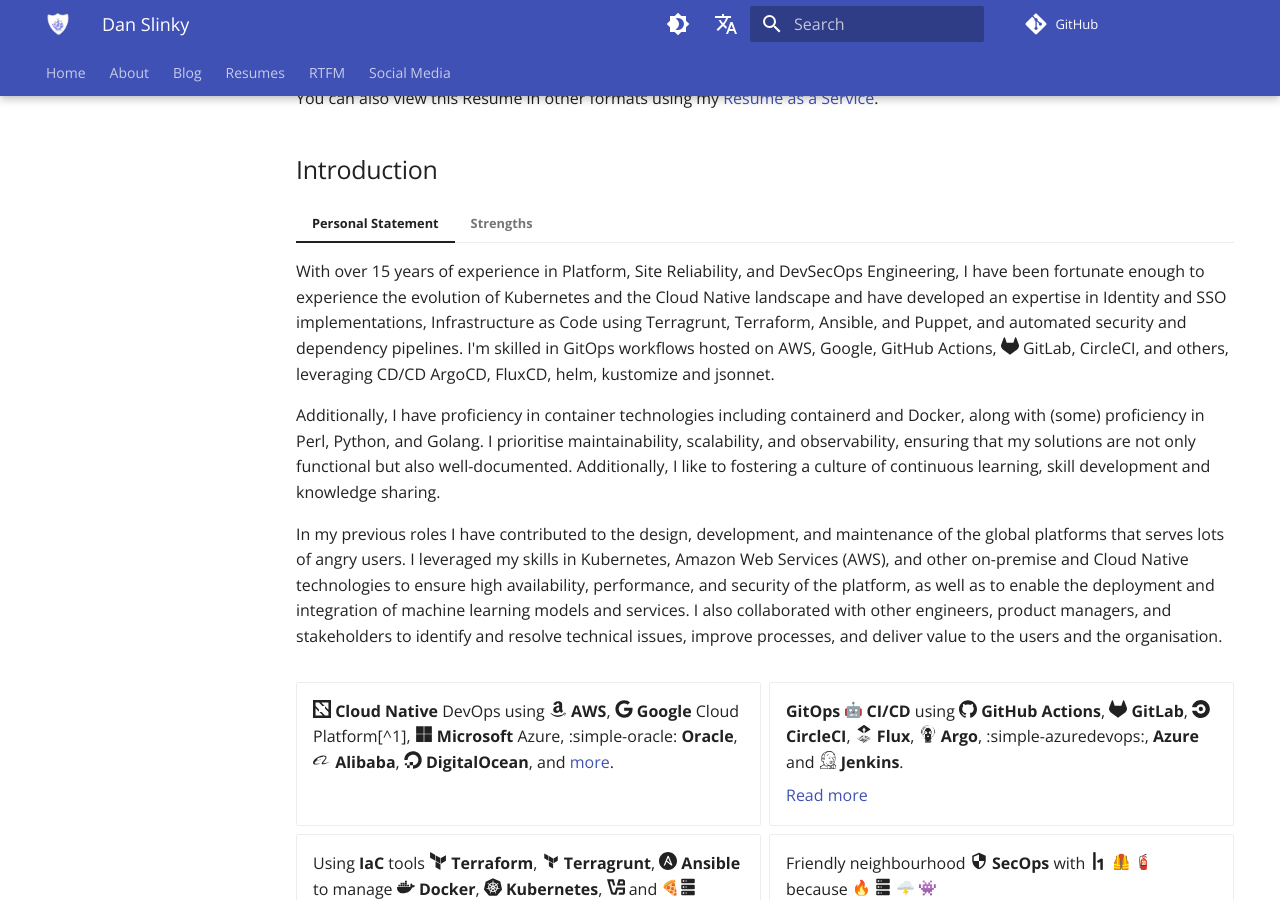
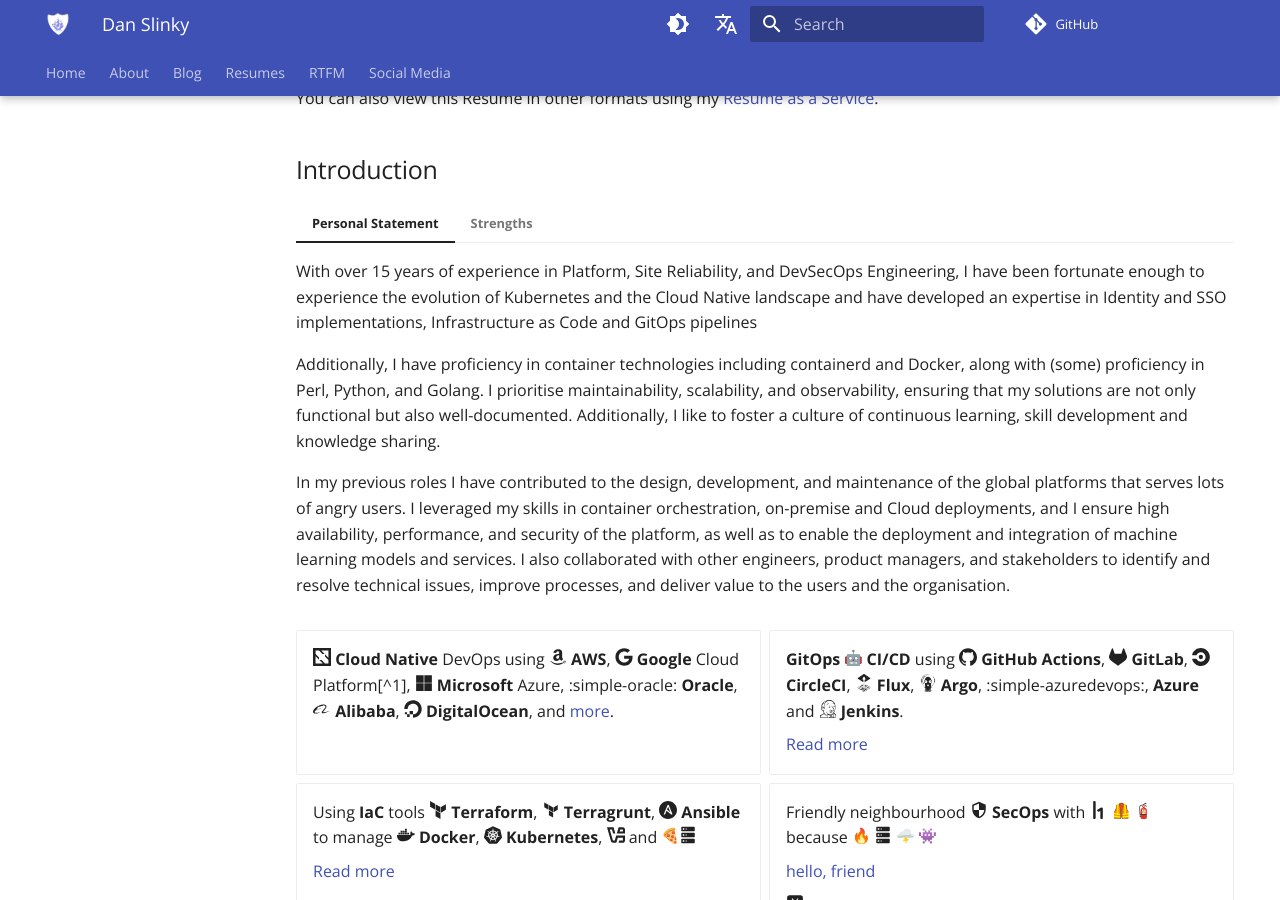
Before and after one commit to danslinky/danslinky.co.uk, an MkDocs documentation site: the page built from docs/resumes/markdown/index.md, in a window 1280 px wide and 900 px high, scrolled down 295 px. Built offline with MkDocs 1.6.1 and Material for MkDocs 9.7.7, drawn with Linux system fonts in a browser that asks for light colours; emoji names are drawn with the system emoji font; plug-ins that fetch from the network failed and are left out; comment, search, counter and statistics services are not loaded.

Commit message:
tweak personal statement

```diff
--- a/docs/resumes/markdown/index.md
+++ b/docs/resumes/markdown/index.md
@@ -15,11 +15,11 @@
 
 === "Personal Statement"
 
-    With over 15 years of experience in Platform, Site Reliability, and DevSecOps Engineering, I have been fortunate enough to experience the evolution of Kubernetes and the Cloud Native landscape and have developed an expertise in Identity and SSO implementations, Infrastructure as Code using Terragrunt, Terraform, Ansible, and Puppet, and automated security and dependency pipelines. I'm skilled in GitOps workflows hosted on AWS, Google, GitHub Actions, :fontawesome-brands-gitlab: GitLab, CircleCI, and others, leveraging CD/CD ArgoCD, FluxCD, helm, kustomize and jsonnet.
+    With over 15 years of experience in Platform, Site Reliability, and DevSecOps Engineering, I have been fortunate enough to experience the evolution of Kubernetes and the Cloud Native landscape and have developed an expertise in Identity and SSO implementations, Infrastructure as Code and GitOps pipelines
 
-    Additionally, I have proficiency in container technologies including containerd and Docker, along with (some) proficiency in Perl, Python, and Golang. I prioritise maintainability, scalability, and observability, ensuring that my solutions are not only functional but also well-documented. Additionally, I like to fostering a culture of continuous learning, skill development and knowledge sharing.
+    Additionally, I have proficiency in container technologies including containerd and Docker, along with (some) proficiency in Perl, Python, and Golang. I prioritise maintainability, scalability, and observability, ensuring that my solutions are not only functional but also well-documented. Additionally, I like to foster a culture of continuous learning, skill development and knowledge sharing.
 
-    In my previous roles I have contributed to the design, development, and maintenance of the global platforms that serves lots of angry users. I leveraged my skills in Kubernetes, Amazon Web Services (AWS), and other on-premise and Cloud Native technologies to ensure high availability, performance, and security of the platform, as well as to enable the deployment and integration of machine learning models and services. I also collaborated with other engineers, product managers, and stakeholders to identify and resolve technical issues, improve processes, and deliver value to the users and the organisation.
+    In my previous roles I have contributed to the design, development, and maintenance of the global platforms that serves lots of angry users. I leveraged my skills in container orchestration, on-premise and Cloud deployments, and I ensure high availability, performance, and security of the platform, as well as to enable the deployment and integration of machine learning models and services. I also collaborated with other engineers, product managers, and stakeholders to identify and resolve technical issues, improve processes, and deliver value to the users and the organisation.
 
 === "Strengths"
 
```
